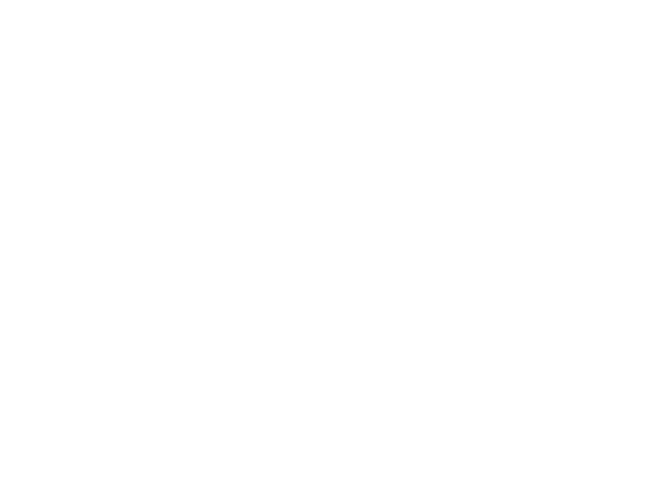
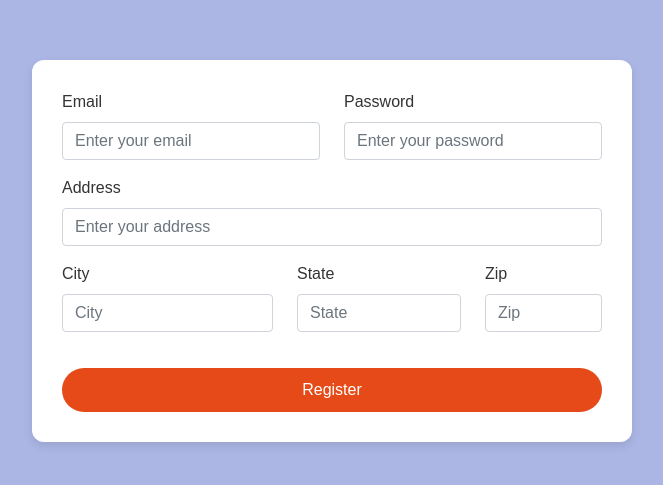
Before and after one commit to Hussain-0408/TravelTour, a React (Create React App) app in the folder frontend/: page /#/Register in a window 1280 px wide. Before the commit this address had no page. Shown: the part 149-634 px from the top of the page, without its empty margins (308-971 px from the left). Built offline with nearby package versions, Linux system fonts and the light colour scheme.

Commit message:
update login,register,recetpassword

```diff
--- a/frontend/src/App.js
+++ b/frontend/src/App.js
@@ -23,7 +23,7 @@
         <Route path='/' element= {<Home/>} />
         <Route path='/Login' element= {<Login/>} />
         <Route path='/contactus' element= {<Contactus/>} />
-        <Route path='/Login' element= {<Register/>} />
+        <Route path='/Register' element= {<Register/>} />
         <Route path = '/Aboutus' element = {<Aboutus/>} />
         <Route path = '/Gallery'  element = {<Gallary/>} />
         <Route path = '/OurServices'  element = {<OurServices/>} />
--- a/frontend/src/Components/Forgotpassword.js
+++ b/frontend/src/Components/Forgotpassword.js
@@ -12,33 +12,48 @@
   const handleChange = async (e) => {
     e.preventDefault();
 
+    // password match check
     if (password !== confirmPassword) {
       alert("Passwords do not match");
       return;
     }
 
+    // basic validation
+    if (password.length < 6) {
+      alert("Password must be at least 6 characters long");
+      return;
+    }
+
     try {
       const response = await axios.put("http://localhost:3007/update", {
-        email: email,
-        password: password
+        email,
+        password
       });
 
       alert(response.data);
 
       if (response.status === 200) {
-        navigate('/');
+        navigate('/Login'); // after reset go to login page
       }
 
     } catch (err) {
-      console.error(err);
-      alert("Error updating password");
+      if (err.response) {
+        alert(err.response.data); // show backend error like "User not found"
+        console.error("Server Error:", err.response.data);
+      } else if (err.request) {
+        alert("No response from server. Try again later.");
+      } else {
+        alert("Unexpected error: " + err.message);
+      }
     }
   };
 
   return (
     <div className='forgotcontainer'>
       <form className='forgotform' onSubmit={handleChange}>
-        <h1>Email</h1>
+        <h2>Reset Password</h2>
+
+        <label>Email</label>
         <input
           type='email'
           name='email'
@@ -47,7 +62,7 @@
           required
         />
 
-        <h1>New Password</h1>
+        <label>New Password</label>
         <input
           type='password'
           name='password'
@@ -56,7 +71,7 @@
           required
         />
 
-        <h1>Confirm Password</h1>
+        <label>Confirm Password</label>
         <input
           type='password'
           name='confirmPassword'
--- a/frontend/src/Components/Register.js
+++ b/frontend/src/Components/Register.js
@@ -1,11 +1,11 @@
 import axios from 'axios';
-import React, { useState } from 'react'
+import React, { useState } from 'react';
 import { useNavigate } from 'react-router-dom';
-import { Label, FormGroup, Input, Col, Button, Form, Row } from 'reactstrap'
+import { Label, FormGroup, Input, Col, Button, Form, Row } from 'reactstrap';
 import '../Styles/register.css';
 
 function Register() {
-  const navigate = useNavigate()
+  const navigate = useNavigate();
   const [formdata, setFormdata] = useState({
     email: "",
     password: "",
@@ -13,15 +13,20 @@
     city: "",
     state: "",
     zip: ""
-
-  })
+  });
 
   const handlesubmit = async (e) => {
     e.preventDefault();
     try {
-      let response = await axios.post("http://localhost:3007/Register", formdata)
-      console.log(response.data)
-      alert(response.data)
+      if (!formdata.email || !formdata.password) {
+        alert("Email and Password are required!");
+        return;
+      }
+
+      let response = await axios.post("http://localhost:3007/Register", formdata);
+      console.log(response.data);
+      alert(response.data);
+
       setFormdata({
         email: "",
         password: "",
@@ -30,50 +35,49 @@
         state: "",
         zip: ""
       });
+
       if (response.status === 200) {
-        navigate('/')
+        navigate('/');
       }
     } catch (err) {
-      console.log(err)
+      console.log(err);
+      alert("Something went wrong. Please try again!");
     }
-  }
+  };
 
   const handleFormdata = (e) => {
-    const { name, value } = e.target
+    const { name, value } = e.target;
     setFormdata({
       ...formdata,
       [name]: value
-    })
-  }
+    });
+  };
+
   return (
     <div className='container1'>
       <div className='registerpage'>
         <Form onSubmit={handlesubmit}>
           <Row>
-            <Col md={6}>
+            <Col xs={12} md={6}>
               <FormGroup>
-                <Label for="exampleEmail">
-                  Email
-                </Label>
+                <Label for="exampleEmail">Email</Label>
                 <Input
                   id="exampleEmail"
                   name="email"
-                  placeholder="email"
+                  placeholder="Enter your email"
                   type="email"
                   value={formdata.email}
                   onChange={handleFormdata}
                 />
               </FormGroup>
             </Col>
-            <Col md={6}>
+            <Col xs={12} md={6}>
               <FormGroup>
-                <Label for="examplePassword">
-                  Password
-                </Label>
+                <Label for="examplePassword">Password</Label>
                 <Input
                   id="examplePassword"
                   name="password"
-                  placeholder="password "
+                  placeholder="Enter your password"
                   type="password"
                   value={formdata.password}
                   onChange={handleFormdata}
@@ -81,69 +85,70 @@
               </FormGroup>
             </Col>
           </Row>
+
+          <Row>
+            <Col xs={12}>
               <FormGroup>
-            <Label for="exampleAddress">
-              Address
-            </Label>
+                <Label for="exampleAddress">Address</Label>
                 <Input
                   id="exampleAddress"
                   name="address"
+                  placeholder="Enter your address"
                   value={formdata.address}
                   onChange={handleFormdata}
                 />
               </FormGroup>
+            </Col>
+          </Row>
 
           <Row>
-            <Col md={6}>
+            <Col xs={10}md={5} lg={5}>
               <FormGroup>
-                <Label for="exampleCity">
-                  City
-                </Label>
+                <Label for="exampleCity">City</Label>
                 <Input
                   id="exampleCity"
                   name="city"
+                  placeholder="City"
                   value={formdata.city}
                   onChange={handleFormdata}
                 />
               </FormGroup>
             </Col>
-            <Col md={4}>
+            <Col xs={12} md={4} lg={4}>
               <FormGroup>
-                <Label for="exampleState">
-                  State
-                </Label>
+                <Label for="exampleState">State</Label>
                 <Input
                   id="exampleState"
                   name="state"
+                  placeholder="State"
                   value={formdata.state}
                   onChange={handleFormdata}
                 />
               </FormGroup>
             </Col>
-            <Col md={5}>
+            <Col xs={12} md={3} lg={3}>
               <FormGroup>
-                <Label for="exampleZip">
-                  Pincode
-                </Label>
+                <Label for="exampleZip">Zip</Label>
                 <Input
                   id="exampleZip"
                   name="zip"
+                  placeholder="Zip"
                   value={formdata.zip}
                   onChange={handleFormdata}
                 />
               </FormGroup>
             </Col>
           </Row>
+
           <div className='button'>
-
-            <Button type='submit'  >
+            <Button type='submit' color="primary" block>
               Register
             </Button>
           </div>
         </Form>
       </div>
     </div>
-  )
+  );
 }
 
-export default Register
+export default Register;
--- a/frontend/src/Styles/forgot.css
+++ b/frontend/src/Styles/forgot.css
@@ -1,59 +1,71 @@
-.forgotcontainer{
-    border: 1px solid black;
-    float: left;
-   display: flex;
-   justify-content: center;
-   align-items: center;
-   width: 100%;
-   background-image: url(../Components/image/loginimage.avif);
-   background-size: cover;
-   background-repeat: no-repeat;
-   height: 500px;
+.forgotcontainer {
+  display: flex;
+  justify-content: center;
+  align-items: center;
+  min-height: 100vh;
+  padding: 20px;
+  background: #ACB6E5 100%;
 }
-.forgotform{
-    border: 1px solid white;
-    display: flex;
-    align-items:start;
-    display: flex;
-    flex-direction: column;
-    padding: 1rem;
-    margin-top: 5rem;
-    margin-bottom: 5rem;
-    margin-left: 1rem;
-    padding-right: 1rem;
-    position: sticky;
-    z-index: 1;
-    /* background-color: lightgreen; */
-    width: 400px;
-    height: 350px;
 
+.forgotform {
+  width: 100%;
+  max-width: 400px;
+  background: #fff;
+  padding: 25px;
+  border-radius: 10px;
+  box-shadow: 0px 4px 10px rgba(0,0,0,0.1);
+  display: flex;
+  flex-direction: column;
+  gap: 15px;
+}
 
+.forgotform h2 {
+  text-align: center;
+  margin-bottom: 15px;
+  color: #333;
 }
-.forgotform h1{
-    font-family: sans-serif;
-    font-size: 1rem;
-    margin-top: 0.5rem;
-    font-weight: bold;
-    margin-left: 1rem;
-    padding: 0.3rem;
-    color: white;
 
+.forgotform label {
+  font-size: 14px;
+  color: #555;
 }
-.forgotform input{
-    font-family: sans-serif;
-    border-radius: 0.2rem;
-    margin-top: 0rem;
-    margin-left: 1rem;
-    padding: 0.2em;
-    width: 100%;
+
+.forgotform input {
+  padding: 10px;
+  font-size: 14px;
+  border-radius: 6px;
+  border: 1px solid #ccc;
+  outline: none;
+  width: 100%;
 }
-.forgotform button{
-    border-radius: 0.2rem;
-    margin-top: 1rem;
-    margin-left: 1rem;
-    width: 200px;
-    font-family: sans-serif;
-    background-color: lightskyblue;
-    justify-content: center;
-    align-items: center;
+
+.forgotform input:focus {
+  border-color: #007bff;
+  box-shadow: 0px 0px 4px rgba(0,123,255,0.4);
 }
+
+.forgotform button {
+  background: #007bff;
+  color: #fff;
+  padding: 12px;
+  font-size: 16px;
+  font-weight: bold;
+  border: none;
+  border-radius: 6px;
+  cursor: pointer;
+  transition: 0.3s;
+}
+
+.forgotform button:hover {
+  background: #0056b3;
+}
+
+/* Mobile responsiveness */
+@media (max-width: 576px) {
+  .forgotform {
+    padding: 20px;
+  }
+  .forgotform h2 {
+    font-size: 18px;
+  }
+}
--- a/frontend/src/Styles/register.css
+++ b/frontend/src/Styles/register.css
@@ -1,85 +1,34 @@
-.container1{
-    height: 100vh;
-    width: 100vw;
-    display: flex;
-    flex-direction: column;
-    justify-content: center;
-    align-items: center;
-    background-color: white;
-    background-image: url("../Components/image/register.jpg");
-    background-size: cover;
-    background-position: center;
-
-}
-.registerpage{
-    border: 1px solid red;
-    height: 90%;
-    display: flex;
-    flex-direction: column;
-    width: 80%;
-    justify-content: center;
-    align-items: center;
-    border-radius: 0.5rem;
-    background-color: transparent;
-
+.container1 {
+  display: flex;
+  justify-content: center;
+  align-items: center;
+  min-height: 100vh;
+  padding: 20px;
+  background:  #ACB6E5 100%;
 }
 
-.registerpage input{
-    margin: 0rem 1rem 1rem 1rem;
-    border-radius: 0.4rem;
-    height: 50px;
-    justify-content: center;
-    width: 300px;
-
-}
-.registerpage button{
-    margin: 0rem 1rem 1rem 1rem;
-    border-radius: 0.4rem;
-    height: 50px;
-    justify-content: center;
-   position: relative;
-   /* left: 280px;
-   top: 15px; */
-    width: 300px;
-}
-.registerpage label{
-    margin: 0rem 0.5rem 0.9rem 1.5rem ;
-    border-radius: 0.4rem;
-}
-.button{
-    display: flex;
-    width: 100%;
-    justify-content: center;
-    align-items: center;
+.registerpage {
+  width: 100%;
+  max-width: 600px; /* keeps form centered and not too wide */
+  background: #fff;
+  padding: 30px;
+  border-radius: 12px;
+  box-shadow: 0px 4px 10px rgba(0,0,0,0.1);
 }
 
-
-
-
-
-
-
-@media only screen and (min-width: 200px)and (max-width: 800px) {
-    .registerpage {
-        width: 100vw;
-        height: auto;
-        padding: 2rem 0;
-    }
-    .button{
-        display: flex;
-        justify-content: center;
-        align-items: center;
-        width: 100%;
-
-    }
+.button {
+  margin-top: 20px;
 }
 
-@media only screen and (min-width: 200px) and(max-width:800px) {
-    .registerpage input {
-
-        width: 90vw;
-        padding: 0px;
-
-    }
-
+/* Mobile adjustments */
+@media (max-width: 576px) {
+  .registerpage {
+    padding: 20px;
+  }
+  label {
+    font-size: 14px;
+  }
+  input {
+    font-size: 14px;
+  }
 }
```
Lines whose indentation alone changed are shown as unchanged.
